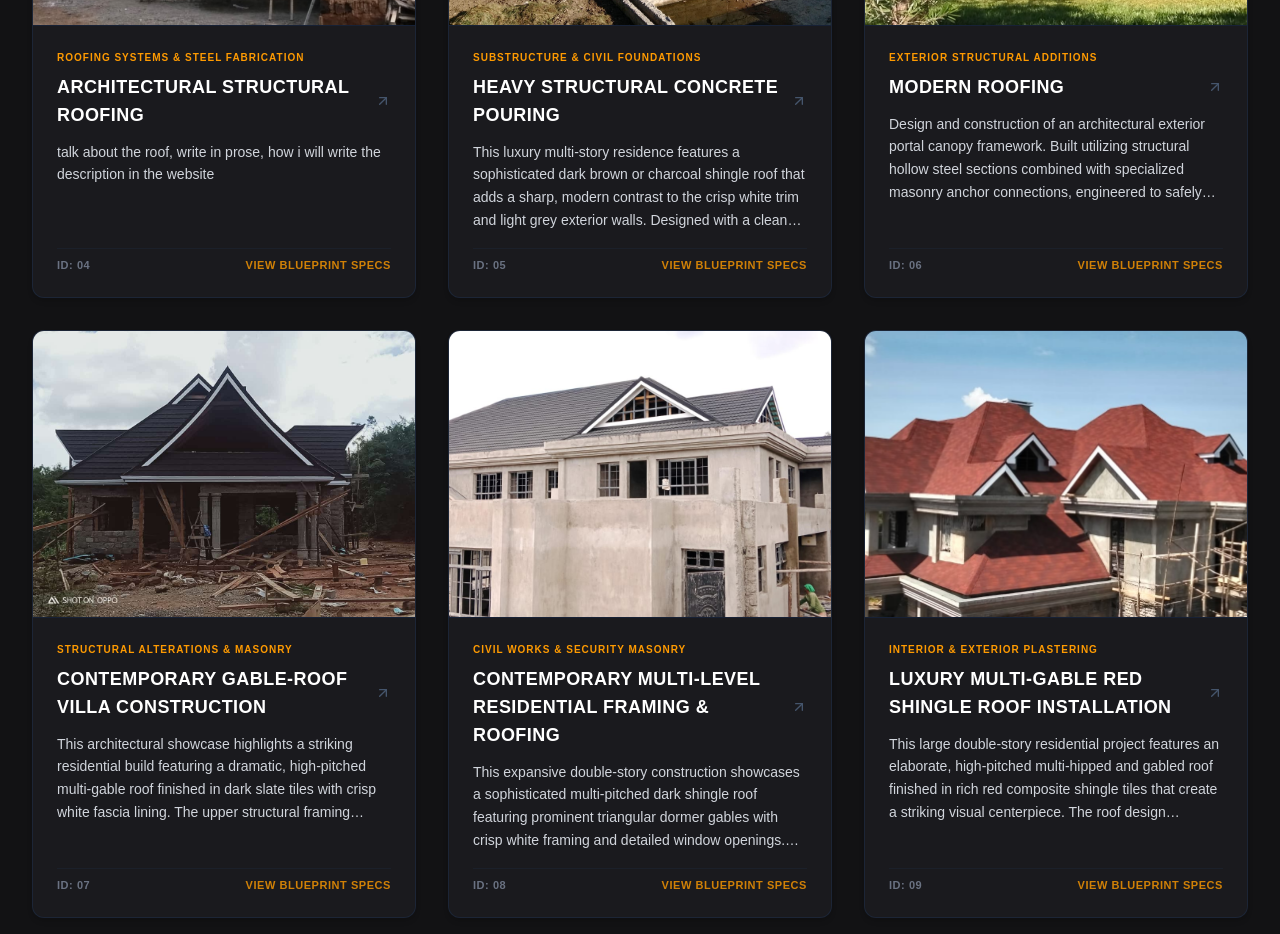
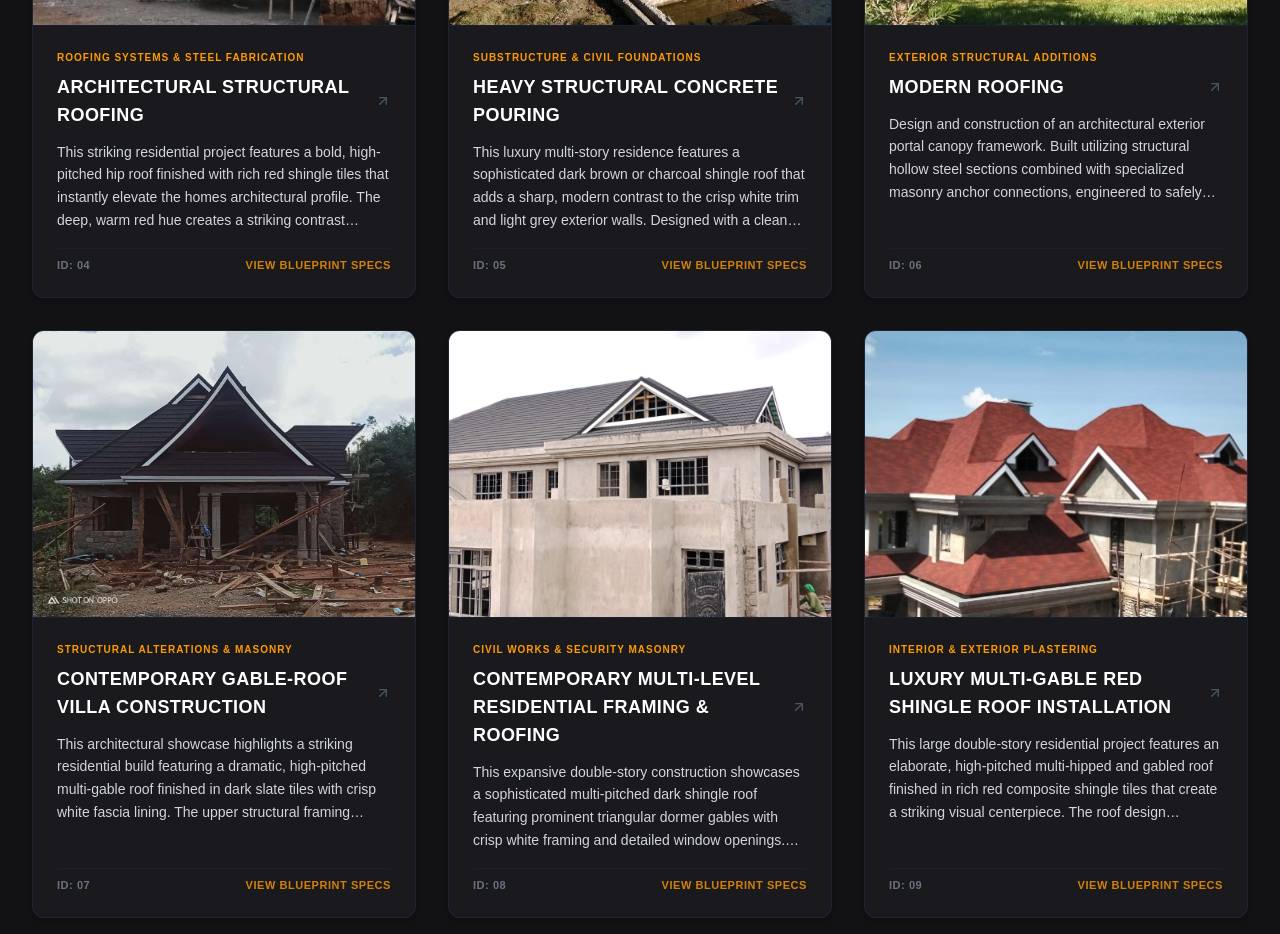
Before and after one commit to Antony-Mwangi/Kego-builders, a Next.js app: page /projects in a window 1280 px wide. Shown: the part 1280-2214 px from the top of the page. Built offline with nearby package versions, Linux system fonts and the light colour scheme.

Commit message:
projects

```diff
--- a/app/projects/page.tsx
+++ b/app/projects/page.tsx
@@ -43,7 +43,7 @@ const projectImages: ProjectImage[] = [
     alt: 'Architectural Roofing Truss Layout structural system',
     title: 'Architectural Structural Roofing',
     scope: 'Roofing Systems & Steel Fabrication',
-    description: 'talk about the roof, write in prose, how i will write the description in the website'
+    description: 'This striking residential project features a bold, high-pitched hip roof finished with rich red shingle tiles that instantly elevate the homes architectural profile. The deep, warm red hue creates a striking contrast against the raw stone and concrete framework, bringing a sense of timeless elegance and warmth to the structure. Engineered with precision, the expansive roof planes feature clean lines and steep slopes designed for superior weather resistance and optimal drainage. The multi-tiered layout on the adjacent building adds geometric depth, while the careful installation of crisp white flashing and trim frames the roof edges neatly. Its a masterclass in durable luxury roofing that combines visual appeal with heavy-duty structural performance.'
   },
   {
     id: 5,
```
